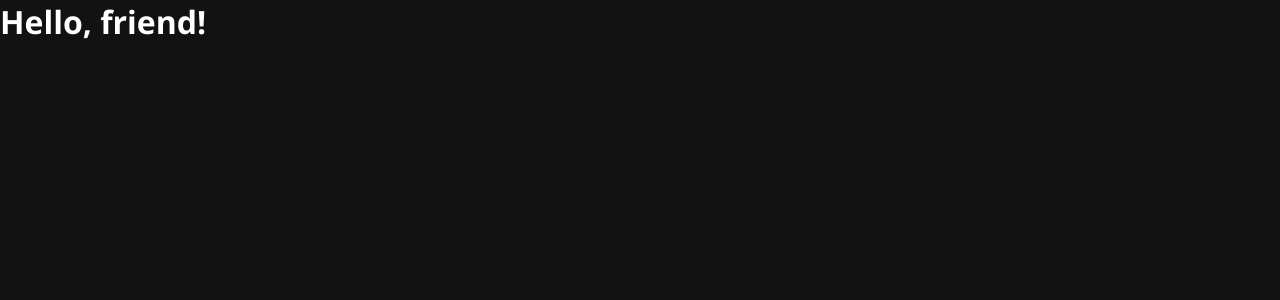
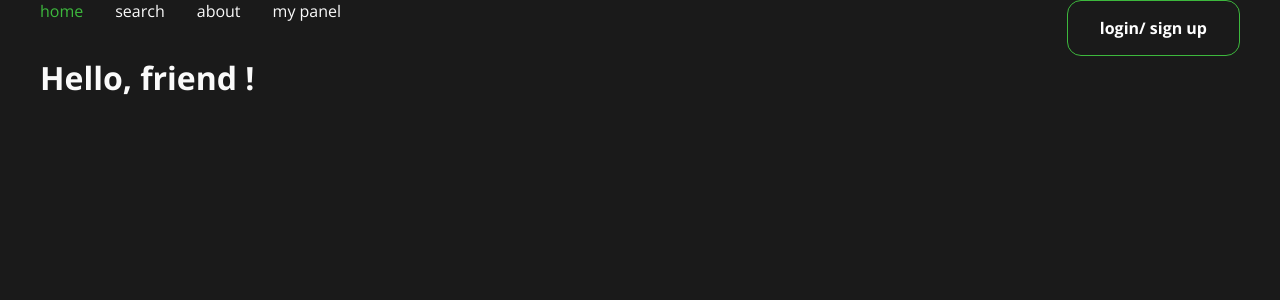
Before and after one commit to MaryamBahangeh/doctor-online, a Next.js app: page / in a window 1280 px wide. Shown: the top 300 px of the page. Built offline with nearby package versions, Linux system fonts and the light colour scheme.

Commit message:
[ADD] header

```diff
--- a/package.json
+++ b/package.json
@@ -11,6 +11,7 @@
     "prettier:fix": "prettier . --write"
   },
   "dependencies": {
+    "clsx": "^2.1.1",
     "next": "14.2.20",
     "react": "^18",
     "react-dom": "^18"
--- a/src/app/globals.css
+++ b/src/app/globals.css
@@ -69,3 +69,12 @@ a {
 
   text-decoration: none;
 }
+
+body {
+  background-color: var(--color-default-background);
+  color: var(--color-default-foreground);
+
+  > * {
+    padding-inline: var(--full-width-padding-inline);
+  }
+}
--- a/src/app/layout.tsx
+++ b/src/app/layout.tsx
@@ -1,5 +1,8 @@
 import type { Metadata } from "next";
 import { Open_Sans } from "next/font/google";
+
+import Header from "@/components/Header";
+
 import "./globals.css";
 
 const openSans = Open_Sans({
@@ -19,7 +22,10 @@ export default function RootLayout({
 }>) {
   return (
     <html lang="en" className={openSans.className}>
-      <body>{children}</body>
+      <body>
+        <Header />
+        <main>{children}</main>
+      </body>
     </html>
   );
 }
--- a/src/app/page.tsx
+++ b/src/app/page.tsx
@@ -1,3 +1,3 @@
 export default function Home() {
-  return <h1>Hello, friend!</h1>;
+  return <h1>Hello, friend !</h1>;
 }
--- /dev/null
+++ b/src/components/Header.module.css
@@ -0,0 +1,34 @@
+.header {
+  display: flex;
+  gap: 2rem;
+
+  nav {
+    > ul {
+      display: flex;
+      gap: 2rem;
+
+      > li {
+        a {
+          &.active {
+            color: var(--color-primary);
+          }
+        }
+      }
+    }
+  }
+
+  button {
+    border: 0.1rem solid var(--color-primary);
+    background-color: transparent;
+    padding-inline: 2rem;
+    padding-block: 1rem;
+    border-radius: var(--border-radius);
+    margin-inline-start: auto;
+    font-weight: 700;
+
+    &:hover {
+      background-color: var(--color-primary);
+      color: var(--color-primary-opposite);
+    }
+  }
+}
--- /dev/null
+++ b/src/components/Header.tsx
@@ -0,0 +1,38 @@
+"use client";
+import Link from "next/link";
+
+import styles from "./Header.module.css";
+import { usePathname } from "next/navigation";
+import clsx from "clsx";
+
+const pages = [
+  { href: "/", title: "home" },
+  { href: "/search", title: "search" },
+  { href: "/about", title: "about" },
+  { href: "/myPanel", title: "my panel" },
+];
+
+function Header() {
+  const pathName = usePathname();
+  return (
+    <header className={styles.header}>
+      <nav>
+        <ul>
+          {pages.map((page) => (
+            <li key={page.href}>
+              <Link
+                href={page.href}
+                className={clsx(pathName === page.href && styles.active)}
+              >
+                {page.title}
+              </Link>
+            </li>
+          ))}
+        </ul>
+      </nav>
+      <button>login/ sign up</button>
+    </header>
+  );
+}
+
+export default Header;
```
Also changed, not shown: 1 other file (tests, documents, lock files or other folders).
